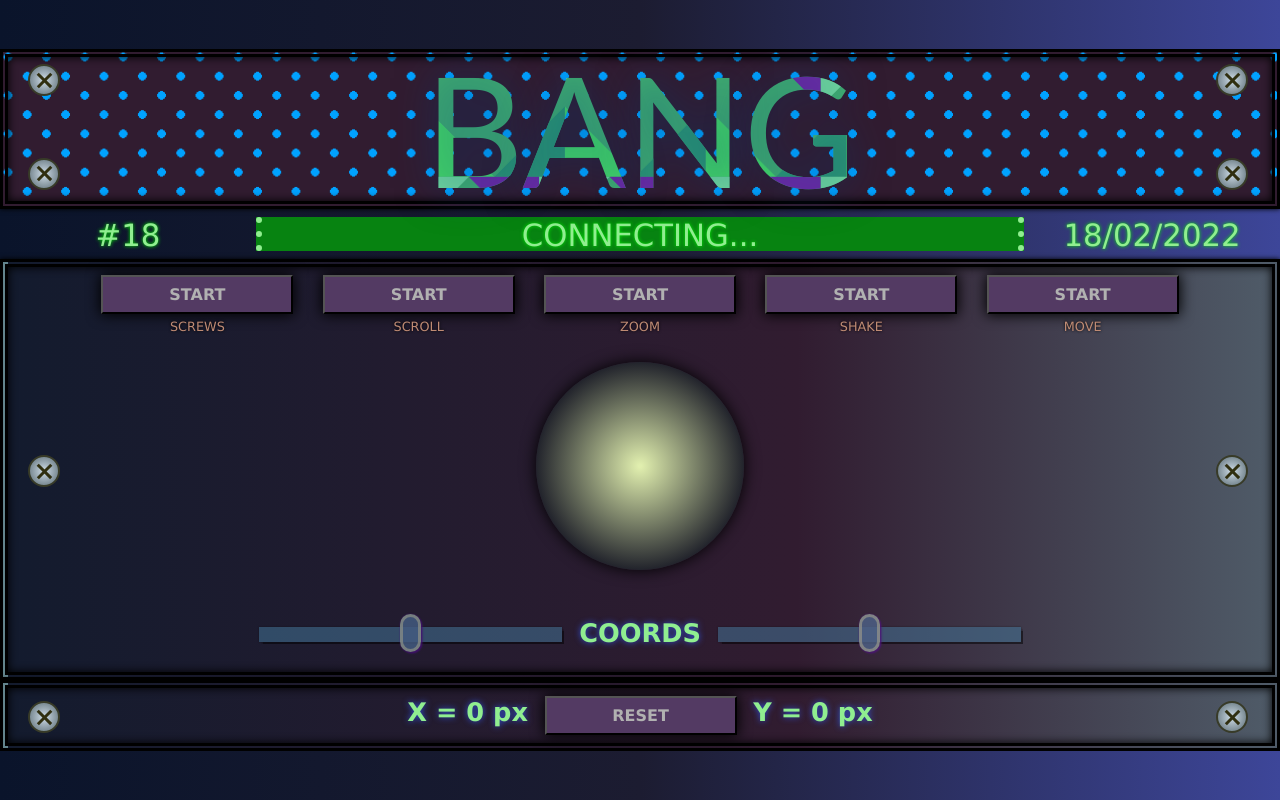
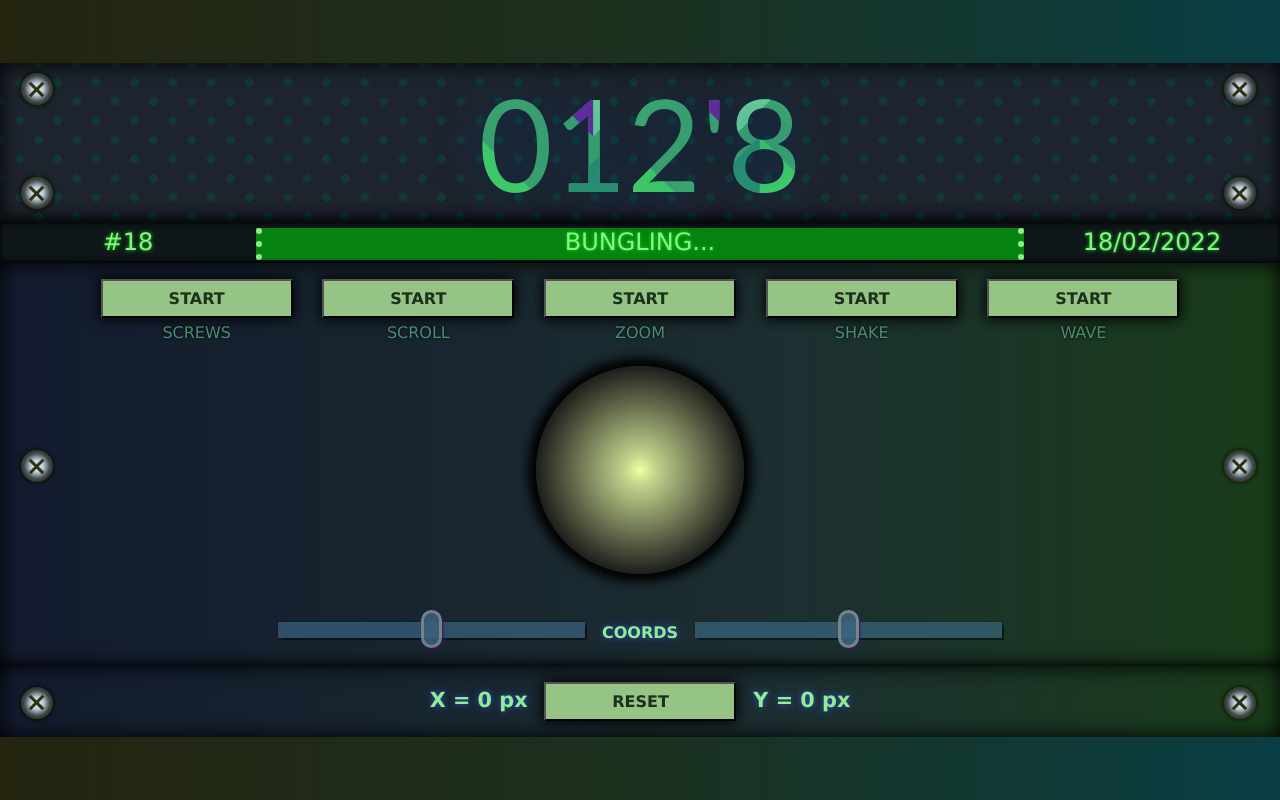
Before and after one commit to Loleus/BANG, a plain HTML site: page index.html in a window 1280 px wide. Drawn offline with Linux system fonts and the light colour scheme.

Commit message:
Add files via upload

```diff
--- a/index.html
+++ b/index.html
@@ -5,12 +5,12 @@
     <meta name="viewport" content="width=device-width, initial-scale=1.0">
     <meta http-equiv="X-UA-Compatible" content="ie=edge">
     <link rel="stylesheet" href="style.css" screen>
-    <title>BANG</title>
+    <title>Project-Clock-XY</title>
 </head>
 <body>
     <div class="wrap">
         <div id="header" class="header bgc">
-            <span id="logo" class="logo">BANG</span>
+            <span id="logo" class="logo">012'8</span>
             <div id="screws">
                 <span class="srub"></span>
                 <span class="srub"></span>
@@ -21,7 +21,7 @@
         <nav id="nav" class="info">
             <span id="numer"></span>
             <div>
-                <p>Connecting...</p>
+                <p>Bungling...</p>
             </div>
             <span id="data"></span>
         </nav>
@@ -59,7 +59,7 @@
             <span id="y"></span>
         </main>
     </div>
-    <script src="index.js"></script>
+    <script src="index1.js"></script>
     <script>
         main();
     </script>
--- /dev/null
+++ b/index1.js
@@ -0,0 +1,170 @@
+const { style } = document.body;
+const bgc = document.querySelector('.bgc');
+const logo = document.querySelector('.logo');
+const info = document.querySelector(".info div p");
+const screws = document.querySelectorAll(".srub");
+const circle = document.getElementById("box");
+const inputs = document.querySelectorAll('input');
+const btns = document.getElementsByTagName('button');
+const numer = document.getElementById('numer');
+const data = document.getElementById('data');
+const spanInfoX = document.getElementById('x');
+const spanInfoY = document.getElementById('y');
+const nav = document.querySelector('nav');
+const fps = 1000 / 24;
+const coordSize = 200;
+const fullDate = new Date();
+const {round, abs, floor} = Math;
+let biggestRatio;
+let mm = fullDate.getMonth() + 1;
+let dd = fullDate.getDate();
+let yyyy = fullDate.getFullYear();
+let date = dd;
+const getInputValue = (index) => {
+    const getin = inputs[index];
+    return Number(getin.value - coordSize); // fix difference between sliders and coords
+};
+const positionInfo = () => {
+    spanInfoX.innerText = `X = ${getInputValue(0)} px`
+    spanInfoY.innerText = `Y = ${getInputValue(1)} px`
+};
+const updateCssVars = () => {
+    let sumX = getInputValue(0)
+    let sumY = getInputValue(1)
+    let xInputSS = (abs(getInputValue(0)) / 10) + 1;
+    let yInputSS = (abs(getInputValue(1)) / 10) + 1;
+    let circleX = 50 - sumX;
+    let shadowX = sumX / 8;
+    let circleY = 50 - sumY;
+    let shadowY = sumY / 8;
+    style.setProperty('--lx', `${circleX}%`);
+    style.setProperty('--sx', `${shadowX}vh`);
+    circle.style.left = (sumX / 4) + "%"
+    style.setProperty('--ly', `${circleY}%`);
+    style.setProperty('--sy', `${shadowY}vh`);
+    circle.style.top = (sumY / 4) + "%";
+    (xInputSS > yInputSS)
+        ? style.setProperty('--ss', `${xInputSS}vh`)
+        : style.setProperty('--ss', `${yInputSS}vh`);
+};
+const animCircle = () => {
+    updateCssVars()
+    positionInfo()
+};
+const disableInputs = (flag) => {
+    btns[5].disabled = flag;
+    inputs[0].disabled = flag;
+    inputs[1].disabled = flag;
+};
+const updateInputs = (posX, posY) => {
+    inputs[0].value = posX;
+    inputs[1].value = posY;
+};
+const doSetTimeout = (delay, posX, posY) => {
+    setTimeout(() => {
+        updateInputs(floor(posX + coordSize), floor(posY + coordSize))
+        animCircle();
+        disableInputs((posX !== 0 || posY !== 0));
+    }, delay);
+};
+const createRatiosArray = () => {
+    let ratiosArr = []
+    ratiosArr.push(abs(getInputValue(0)));
+    ratiosArr.push(abs(getInputValue(1)));
+    return ratiosArr
+};
+const getRatiosArray = () => {
+    const ratios = createRatiosArray()
+    biggestRatio = [...ratios].sort((a, b) => b - a)[0];
+    for (let i = 0; i < ratios.length; i++) {
+        ratios[i] ? ratios[i] = ratios[i] / biggestRatio : ratios[i] = 0;
+    };
+    // for(let ratio of ratios) {
+    //     ratio ? ratio = ratio / biggestRatio : ratio = 0;
+    // }
+    return ratios;
+};
+const resetCircleCoords = () => {
+    let ratios = getRatiosArray();
+    let pos_X = getInputValue(0);
+    let pos_Y = getInputValue(1);
+    let delay = fps;
+
+    if (biggestRatio) {
+        for (let k = 0; k < biggestRatio; k++) {
+            Number(pos_X) > 0 ? pos_X -= ratios[0] : pos_X += ratios[0];
+            Number(pos_Y) > 0 ? pos_Y -= ratios[1] : pos_Y += ratios[1];
+            doSetTimeout(delay, round(pos_X*100)/100, round(pos_Y*100)/100);
+            delay += fps;
+        };
+
+    } else {
+        doSetTimeout(delay, 0, 0)
+    }
+};
+const effects = ({ classList }, classChange, button) => {
+    classList.toggle(classChange);
+    button.innerHTML = classList.contains(classChange) ? "stop" : "start";
+};
+const btnsHandler = (i) => {
+    switch (i) {
+        case 0:
+            screws.forEach(item => effects(item, "rotate", btns[i]));
+            break;
+        case 1:
+            effects(info, "scroll", btns[i]);
+            break;
+        case 2:
+            effects(logo, "pulse", btns[i]);
+            break;
+        case 3:
+            effects(nav, "shaker", btns[i]);
+            break;
+        case 4:
+            effects(bgc, "anim", btns[i]);
+            break;
+        case 5:
+            resetCircleCoords();
+            break;
+        default:
+            alert('Wooot?');
+    };;
+};
+const setDate = () => {
+    mm = mm < 10 ? `0${mm}` : mm;
+    dd = dd < 10 ? `0${dd}` : dd;
+    data.textContent = `${dd}/${mm}/${yyyy}`;
+};
+const dayUpdate = () => {
+    let number = date < 10 ? `#0${date}` : "#" + date;
+    numer.textContent = number
+};
+const navListener = () => {
+    nav.onclick = () => {
+        date++;
+        dayUpdate();
+    };
+};
+const btnsListeners = () => {
+    for (let i = 0; i < btns.length; i++) {
+        btns[i].onclick = () => btnsHandler(i);
+    };
+};
+const inputsListeners = () => {
+    inputs.forEach((input) => {
+        input.addEventListener('input', ({ target }) => {
+            animCircle(target);
+        }, false)
+    });
+};
+const addListeners = () => {
+    navListener();
+    btnsListeners();
+    inputsListeners();
+};
+const main = () => {
+    resetCircleCoords();
+    setDate();
+    dayUpdate();
+    addListeners();
+};
--- a/style.css
+++ b/style.css
@@ -12,12 +12,7 @@
   -webkit-touch-callout: none;
 }
 body {
-  background: linear-gradient(
-    90deg,
-    rgb(10, 20, 43) 0%,
-    #1c1c31 50%,
-    rgb(61, 70, 153) 100%
-  );
+  background: linear-gradient(90deg, #24240f 0%, #1c311f 50%, #093e44 100%);
   margin: 0;
   height: 100vh;
   display: flex;
@@ -37,12 +32,13 @@ body {
   max-width: 100vw;
   width: 160vh;
   padding: 0;
-  box-shadow: 0 0px 5px 0px black, inset 0 0 10px #000000;
-  border: 1vh double black;
+  box-shadow: 0 0px 5px 0px black, inset 0 0 20px #000000;
+  /* border: 1vh double black; */
 }
 .bgc {
-  background: radial-gradient(#00a2ff 15%, rgba(0, 0, 0, 0) 16%),
-    radial-gradient(#00a2ff 15%, rgba(0, 0, 0, 0) 16%), #311c30;
+  background: radial-gradient(#103937 15%, rgba(0, 0, 0, 0) 16%),
+    radial-gradient(#103937 15%, rgba(0, 0, 0, 0) 16%),
+    #1d242d;
   background-position: 0 0, 1.5vw 1.5vw;
   background-size: 3vw 3vw;
 }
@@ -50,8 +46,8 @@ body {
   color: #aaa;
   vertical-align: text-top;
   padding: 0;
-  line-height: 18vh;
-  font-size: 12vw;
+  line-height: 20vh;
+  font-size: 16vh;
   margin: 0;
   font-family: "Trebuchet MS", "Lucida Sans Unicode", "Lucida Grande",
     "Lucida Sans", Arial, sans-serif;
@@ -81,17 +77,17 @@ main {
   margin: 0 auto;
   width: 100%;
   height: 100%;
-  box-shadow: 0 0px 5px 0px black, inset 0 0 10px #000000;
-  border: 1vh double black;
+  box-shadow: 0 0px 5px 0px black, inset 0 0 20px #000000;
+  /* border: 1vh double black; */
   background: linear-gradient(
     90deg,
-    rgb(19, 27, 46) 0%,
-    #311c30 50%,
-    rgb(99, 133, 141) 100%
+    #131b2e 0%,
+    #1c2f31 50%,
+    #184608 100%
   );
   background-size: 125% 100%;
   font-size: 1vw;
-  padding: 1vh 0;
+  padding:2vh 0;
   z-index: 0;
 }
 
@@ -101,23 +97,15 @@ main {
   height: 26vh;
   position: relative;
   border-radius: 50%;
-  box-shadow: var(--sx) var(--sy) 2vh var(--ss) black;
+  box-shadow: var(--sx) var(--sy) calc(var(--ss) + 3px) var(--ss) black;
   background-image: radial-gradient(
     circle at var(--lx) var(--ly),
-    rgba(224, 238, 174, 1) 1%,
-    rgb(8, 8, 26) 80%,
-    rgb(8, 8, 26) 100%
+    rgb(234, 255, 158) 1%,
+    rgb(197, 212, 142) 10%,
+    rgb(3, 3, 10) 80%,
+    rgb(0, 0, 0) 100%
   );
-
-}
-
-main p {
-  display: inline;
-  font-size: 1.2vw;
-  color: lightgreen;
-  font-weight: bold;
-  text-shadow: 0 0 6px #3150d4;
-}
+};
 
 main span {
   display: inline-block;
@@ -134,11 +122,13 @@ main span {
   max-height: 4vh;
   background: radial-gradient(
     ellipse at center,
-    rgba(206, 220, 231, 1) 0%,
-    rgba(89, 106, 114, 1) 100%
+    rgba(206, 220, 231, 1) 30%,
+    rgba(89, 106, 114, 1) 80%
   );
   border-radius: 50%;
   border: 0.2vw solid rgb(56, 59, 40);
+  box-shadow: 0 0px 5px 0px black,
+  inset 0 0 10px #000000;
   z-index: 0;
 }
 .srub:before,
@@ -186,14 +176,17 @@ main span.srub:nth-child(2) {
 }
 
 nav.info {
-  padding: 0.6vw 0;
+  padding: 0.6vh 0;
   cursor: pointer;
-  font-size: 2.4vw;
-  height: 3.9vw;
+  font-size: 3vh;
+  height: 5vh;
   -webkit-user-select: none; /* Safari 3.1+ */
   -moz-user-select: none; /* Firefox 2+ */
   -ms-user-select: none; /* IE 10+ */
   user-select: none; /* Standard syntax */
+  background: #10171a;
+  box-shadow: 0 0px 16px 0px black,
+  inset 0 0px 6px #000;
 }
 nav.info:hover span {
   color: white;
@@ -231,7 +224,7 @@ nav.info:hover span {
   position: relative;
   float: left;
   width: 60%;
-  height: 100%;
+  height: 104%;
   overflow: hidden;
   padding: 0;
   box-sizing: border-box;
@@ -258,10 +251,10 @@ main button {
   max-width: 27vh;
   text-transform: uppercase;
   display: inline-block;
-  background: #533a63;
+  background: #95c484;
   margin: 0 1%;
   box-shadow: 0 0 14px 1px black;
-  color: rgb(177, 177, 177);
+  color: #1c301c;
   font-weight: bold;
   font-size: 2vh;
   -webkit-transition-duration: 0.4s; /* Safari */
@@ -273,9 +266,9 @@ button#btn1::after,
 button#btn2::after,
 button#btn3::after,
 button#btn4::after {
-  font-size: 0.8em;
+  font-size: 2vh;
   font-weight: 400;
-  color: #bf8b74;
+  color: #488e6f;
   position: absolute;
   top: 120%;
   left: 0;
@@ -302,7 +295,7 @@ main button#btn3::after {
   content: "Shake";
 }
 main button#btn4::after {
-  content: "Move";
+  content: "Wave";
 }
 
 .pulse {
@@ -327,7 +320,7 @@ main button#btn4::after {
 
 @keyframes pulse {
   0% {
-    font-size: 12vw;
+    font-size: 16vh;
   }
 
   25% {
@@ -343,11 +336,11 @@ main button#btn4::after {
   }
 
   80% {
-    font-size: 8vw;
+    font-size: 8vh;
   }
 
   100% {
-    font-size: 12vw;
+    font-size: 16vh;
   }
 }
 
@@ -405,7 +398,7 @@ main button#btn4::after {
   }
 
   100% {
-    background-position: 1.5vw 1.5vw, 3vw -3vw;
+    background-position: 1.5vw 1.5vw, 3vw 3vw;
     background-size: 3vw 3vw;
   }
 }
@@ -501,10 +494,20 @@ div#sliders form {
   position: relative;
   display: inline;
 }
+
+main#display p,
+main#footer span{
+  display: inline;
+  font-size: 2.6vh;
+  color: lightgreen;
+  font-weight: bold;
+  text-shadow: 0 0 6px #3150d4;
+}
 div#sliders p {
-  font-size: 2vw;
+  font-size: 2vh;
   margin: 0 1vw;
 }
+
 div#sliders input {
   position: relative;
   display: inline-block;
```
